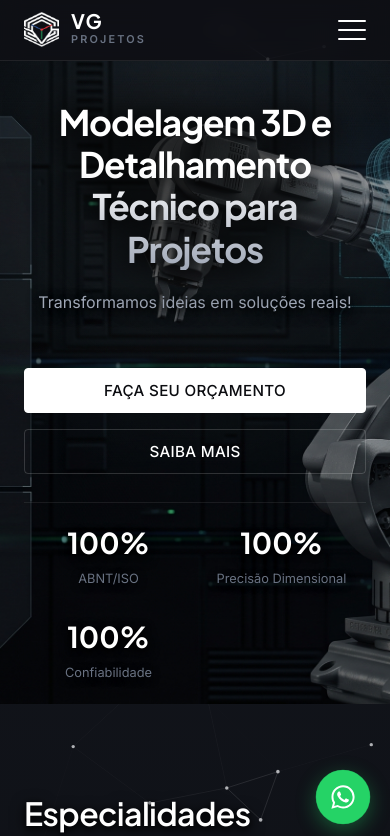
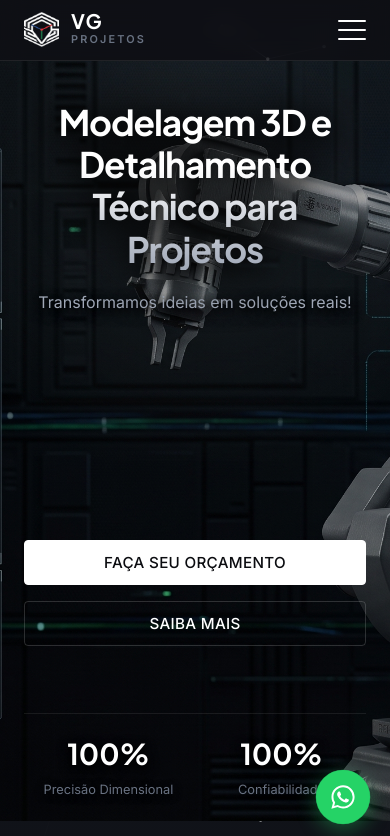
Before and after one commit to vitorgarcia-cloud/VGprojetosWeb, a React (Vite) app: page / in a window 390 px wide. Shown: the top 836 px of the page. Built offline with nearby package versions, Linux system fonts and the light colour scheme.

Commit message:
update para mobile

```diff
--- a/src/pages/Home.css
+++ b/src/pages/Home.css
@@ -180,7 +180,7 @@
 
 @media (max-width: 640px) {
   .hero-banner {
-    min-height: auto;
+    min-height: 90vh;
     padding: 40px 0 20px;
   }
 
@@ -192,6 +192,7 @@
     flex-direction: column;
     width: 100%;
     margin: 28px 0;
+    margin-top: 200px;
   }
 
   .hero-cta-group .btn {
@@ -207,4 +208,12 @@
   .cta-box .btn {
     width: 100%;
   }
+
+  .hero-stats-grid {
+    grid-template-columns: repeat(2, 1fr);
+  }
+
+  .hero-stats-grid .stat-card:nth-child(1) {
+    display: none;
+  }
 }
```
